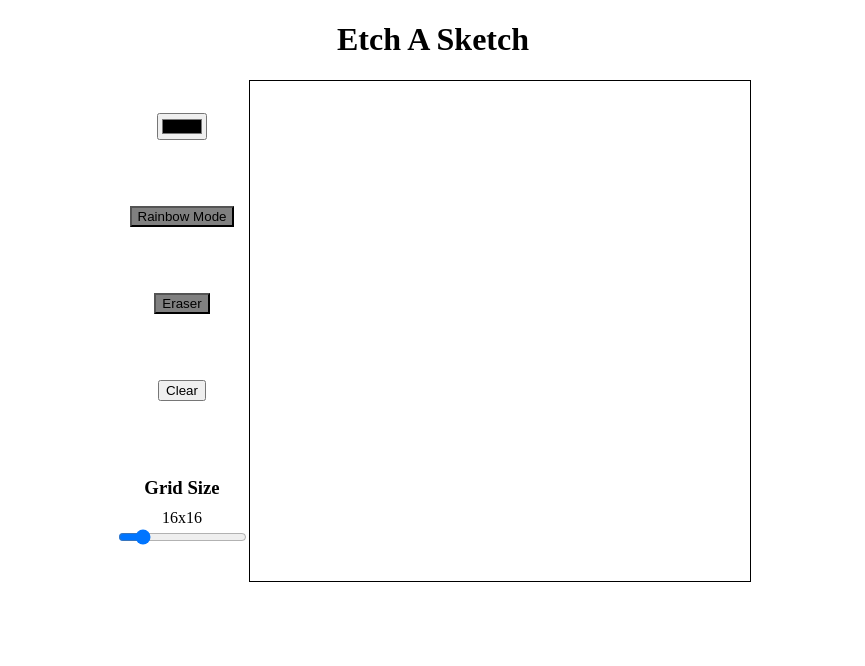
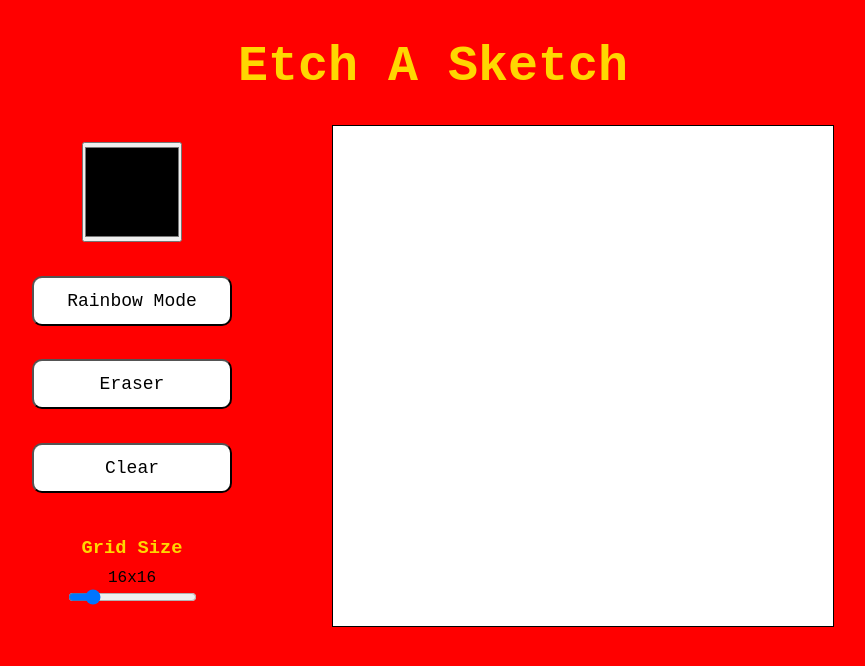
Before and after one commit to alexrnguyen/etch-a-sketch, a plain HTML site: page index.html in a window 1280 px wide. Shown: the whole page, without its empty margins (207-1072 px from the left). Drawn offline with Linux system fonts and the light colour scheme.

Commit message:
Add styling

```diff
--- a/etch-a-sketch.js
+++ b/etch-a-sketch.js
@@ -91,10 +91,10 @@ function clearGrid() {
  */
 function changeButtonBackground(button, selected) {
     if (selected) {
-        button.style.backgroundColor = 'yellow';
+        button.style.backgroundColor = 'gold';
     }
     else {
-        button.style.backgroundColor = 'gray';
+        button.style.backgroundColor = 'white';
     }
 }
 
@@ -145,7 +145,11 @@ function main() {
         changeButtonBackground(eraser, eraserSelected);
     });
 
-    clear.addEventListener('click', clearGrid);
+    clear.addEventListener('click', () => {
+        clearGrid();
+        eraserSelected = false;
+        changeButtonBackground(eraser, eraserSelected);
+    });
 
     sizeSlider.oninput = e => {
         gridSize = e.target.value;
--- a/style.css
+++ b/style.css
@@ -1,5 +1,21 @@
+* {
+    font-family: 'Space mono', monospace;
+}
+
+body {
+    background-color: red;
+}
+
 h1, h3 {
     text-align: center;
+    color: gold;
+    font-weight: 800;
+}
+
+h1 {
+    font-size: 50px;
+    padding: 30px;
+    margin: 0;
 }
 
 h3 {
@@ -13,12 +29,19 @@ h3 {
     justify-content: space-around;
 }
 
-.rainbow-mode {
-    background-color: gray;
+.colour-picker {
+    width: 100px;
+    height: 100px;
+    padding: 0;
 }
 
-.eraser {
-    background-color: gray;
+button {
+    background-color: white;
+    font-size: 18px;
+    width: 200px;
+    height: 50px;
+    padding: 8px 32px;
+    border-radius: 10px;
 }
 
 .slider-header {
@@ -28,6 +51,7 @@ h3 {
 .flex {
     display: flex;
     justify-content: center;
+    gap: 100px;
 }
 
 .grid-container {
```
